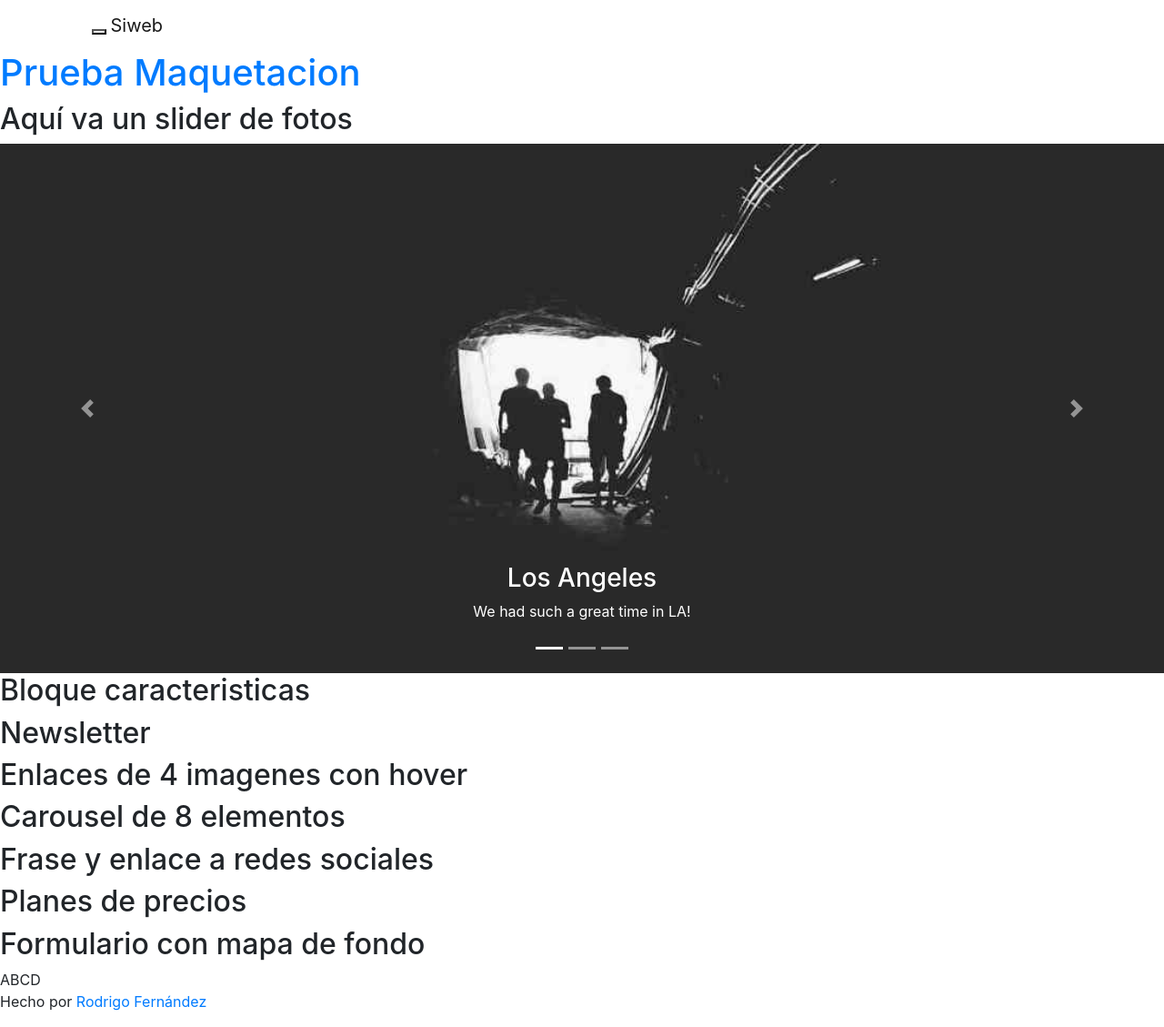
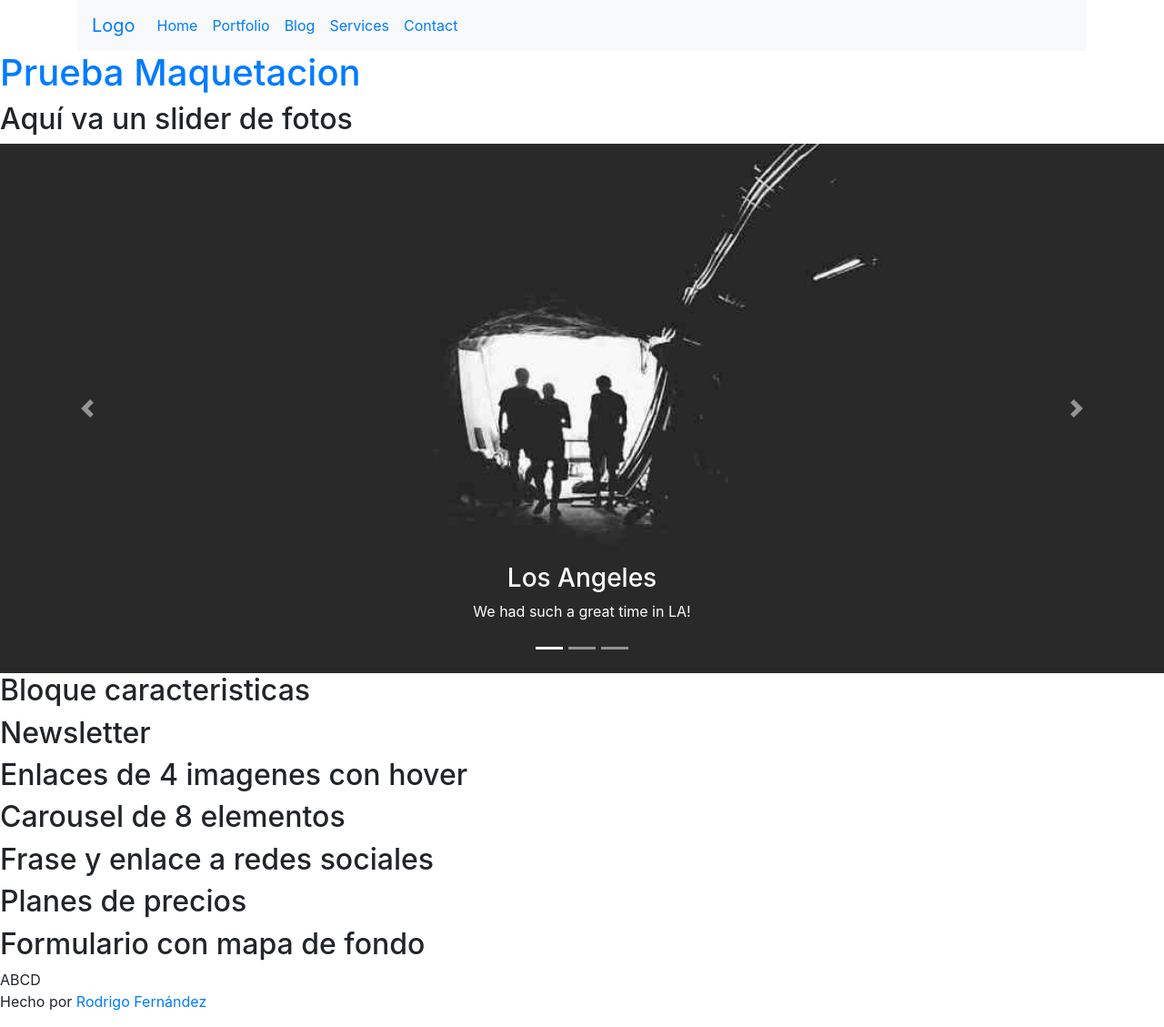
Before and after one commit to Comeneto/siweb-front, a Jekyll site: the page built from index.md, in a window 1280 px wide. Shown: the whole page at 91% size. Built offline with Jekyll 4.4.1, drawn with Linux system fonts in a browser that asks for light colours; nearby versions of some CDN libraries; some web fonts are replaced.

Commit message:
Update header.html

```diff
--- a/_includes/header.html
+++ b/_includes/header.html
@@ -1,25 +1,14 @@
 <div class="container">
-	<nav class="navbar navbar-light">
-	<div class="navbar-header">
-		<button type="button" class="navbar-toggle collapsed" data-toggle="collapse" data-target="#navbar" aria-expanded="false" aria-controls="navbar">
-			<span class="sr-only">Toggle navigation</span>
-			<span class="icon-bar"></span>
-			<span class="icon-bar"></span>
-			<span class="icon-bar"></span>
-		</button>
-		<a class="navbar-brand" href="/">Siweb</a>
-	</div>
-	<div id="navbar" class="navbar-collapse collapse">
-		<ul class="nav navbar-nav navbar-right ">
+	<nav class="navbar navbar-expand-sm bg-light">
+		<a class="navbar-brand" href="#">Logo</a>
+		<ul class="navbar-nav">
 			<li class="nav-item"><a class="nav-link" href="#">Home</a></li>
 			<li class="nav-item"><a class="nav-link" href="#">Portfolio</a></li>
 			<li class="nav-item"><a class="nav-link" href="#">Blog</a></li>
 			<li class="nav-item"><a class="nav-link" href="#">Services</a></li>
 			<li class="nav-item"><a class="nav-link" href="#">Contact</a></li>
-
 		</ul>
-	</div>
-</nav>
+	</nav>
 </div>
 <header>
 	<h1><a href="{{ site.baseurl }}">{{ site.title }}</a></h1>
```
